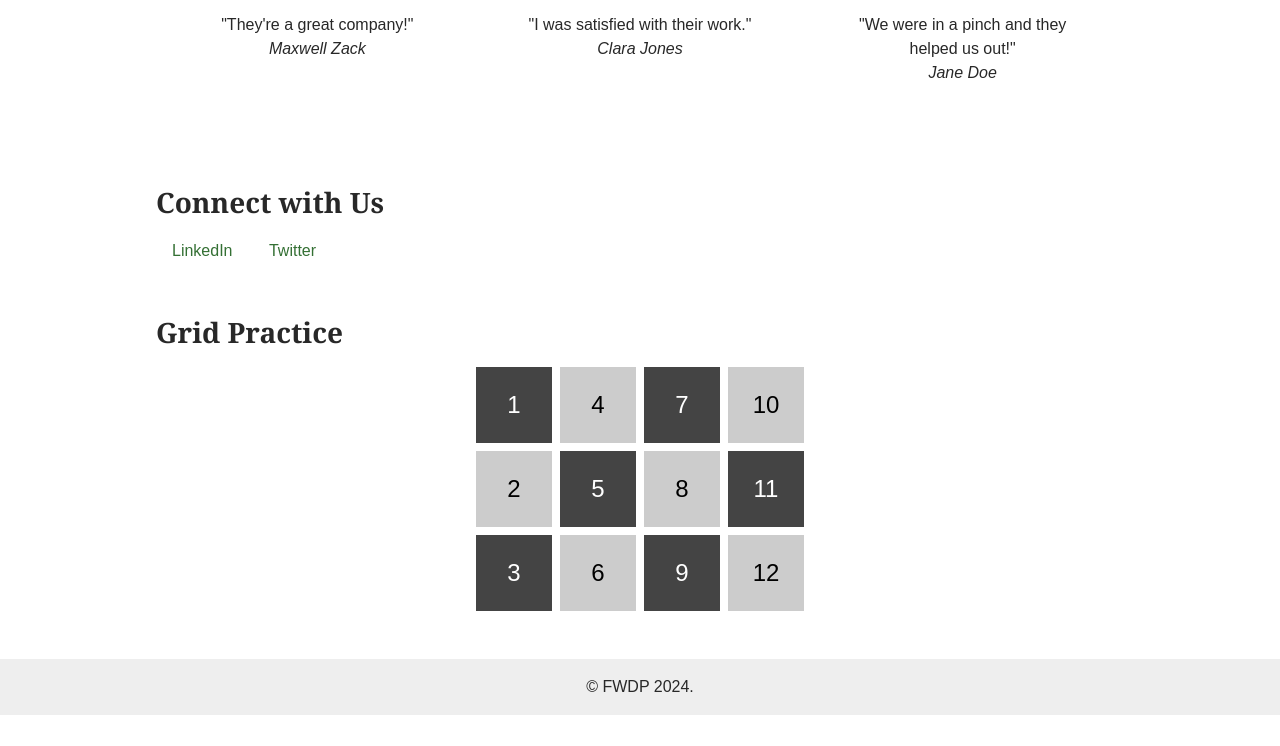
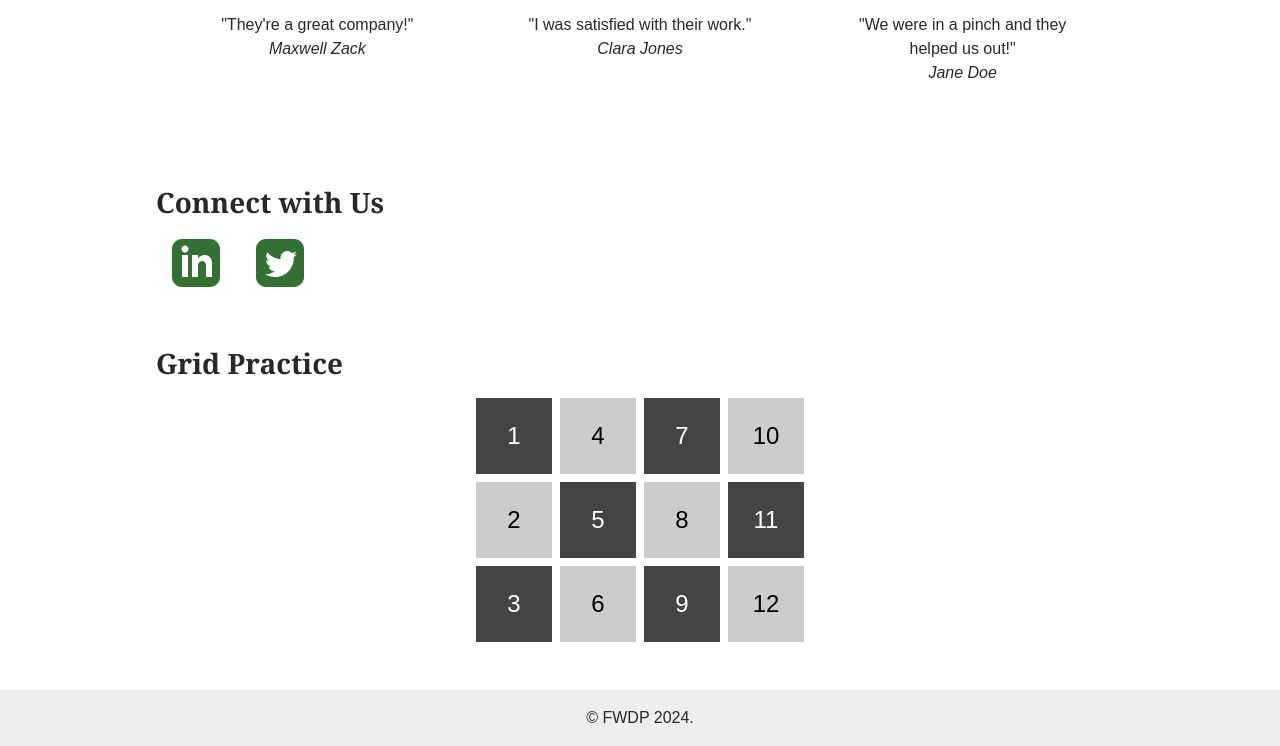
Before and after one commit to JasnoorM17/day-09, a plain HTML site: page services.html in a window 1280 px wide. Shown: the part 1464-2210 px from the top of the page. Before the commit the page ends 2179 px from the top, so only its background shows below. Drawn offline with Linux system fonts and the light colour scheme.

Commit message:
Added svgs in nav

```diff
--- a/services.html
+++ b/services.html
@@ -90,8 +90,8 @@
 			<h2>Connect with Us</h2>
 			<nav>
 				<ul>
-					<li><a href="#">LinkedIn</a></li>
-					<li><a href="#">Twitter</a></li>
+					<li><a href="#"><svg xmlns="http://www.w3.org/2000/svg" width="24" height="24" viewBox="0 0 24 24"><path d="M19 0h-14c-2.761 0-5 2.239-5 5v14c0 2.761 2.239 5 5 5h14c2.762 0 5-2.239 5-5v-14c0-2.761-2.238-5-5-5zm-11 19h-3v-11h3v11zm-1.5-12.268c-.966 0-1.75-.79-1.75-1.764s.784-1.764 1.75-1.764 1.75.79 1.75 1.764-.783 1.764-1.75 1.764zm13.5 12.268h-3v-5.604c0-3.368-4-3.113-4 0v5.604h-3v-11h3v1.765c1.396-2.586 7-2.777 7 2.476v6.759z"/></svg></a></li>
+					<li><a href="#"><svg xmlns="http://www.w3.org/2000/svg" width="24" height="24" viewBox="0 0 24 24"><path d="M19 0h-14c-2.761 0-5 2.239-5 5v14c0 2.761 2.239 5 5 5h14c2.762 0 5-2.239 5-5v-14c0-2.761-2.238-5-5-5zm-.139 9.237c.209 4.617-3.234 9.765-9.33 9.765-1.854 0-3.579-.543-5.032-1.475 1.742.205 3.48-.278 4.86-1.359-1.437-.027-2.649-.976-3.066-2.28.515.098 1.021.069 1.482-.056-1.579-.317-2.668-1.739-2.633-3.26.442.246.949.394 1.486.411-1.461-.977-1.875-2.907-1.016-4.383 1.619 1.986 4.038 3.293 6.766 3.43-.479-2.053 1.08-4.03 3.199-4.03.943 0 1.797.398 2.395 1.037.748-.147 1.451-.42 2.086-.796-.246.767-.766 1.41-1.443 1.816.664-.08 1.297-.256 1.885-.517-.439.656-.996 1.234-1.639 1.697z"/></svg></a></li>
 				</ul>
 			</nav>
 		</section>
--- a/styles/services.css
+++ b/styles/services.css
@@ -203,6 +203,14 @@ nav a {
 
 /* Social Media Styles */
 
+.social-media svg{
+	width: 3rem;
+	height: 3rem;
+}
+
+.social-media svg path{
+	fill: currentColor
+}
 
 
 /* Grid Practice Styles */
```
